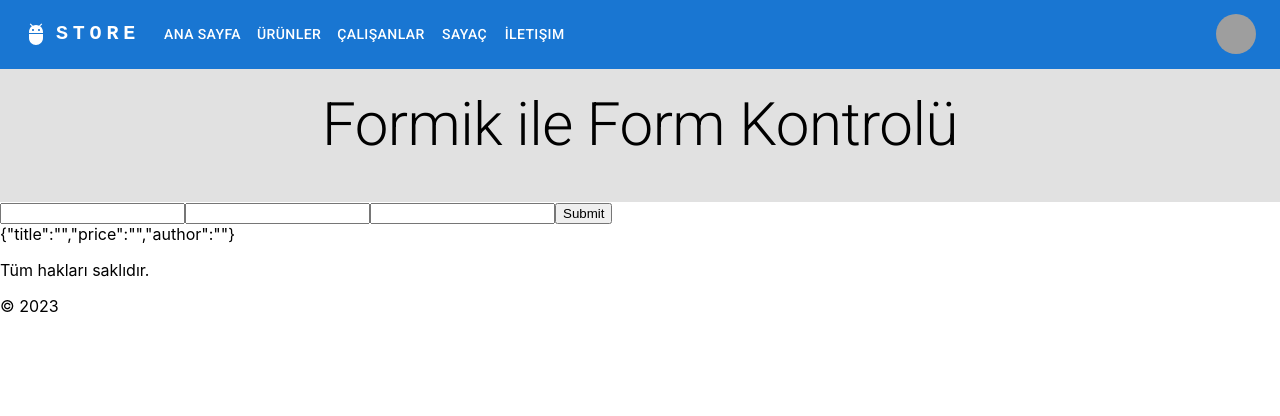
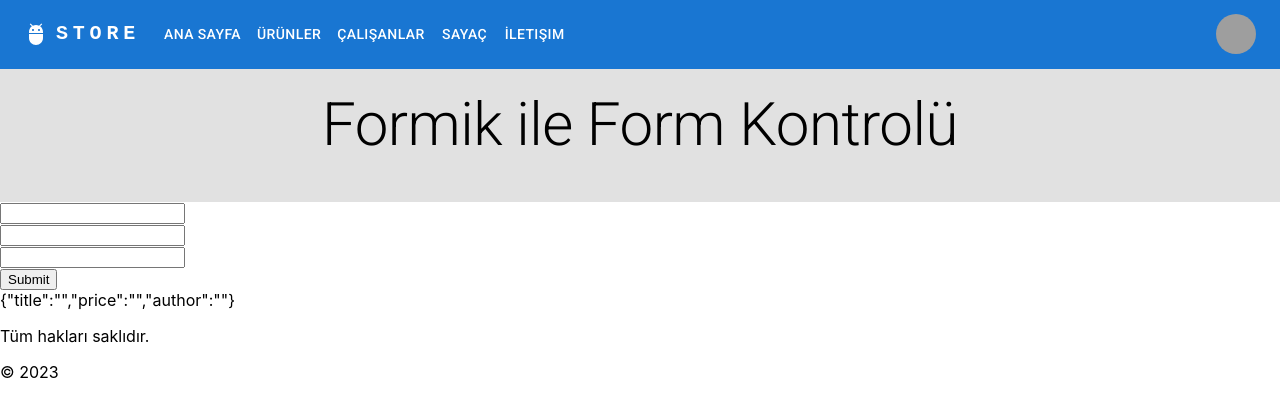
Before and after one commit to zcomert/BTK-AI-based-Web-Apps, a React (Create React App) app in the folder storeapp/frontend/: page /bookwithformik in a window 1280 px wide. Shown: the top 416 px of the page. Built offline with nearby package versions, Linux system fonts and the light colour scheme; grey boxes are pictures that could not be loaded.

Commit message:
Formik has been used.

```diff
--- a/storeapp/frontend/src/basic/BookValidation.js
+++ b/storeapp/frontend/src/basic/BookValidation.js
@@ -5,6 +5,7 @@ const BookValidationSchema = Yup.object().shape({
 
     price: Yup
         .number()
+        .typeError('Lütfen geçerli fiyat giriniz.')
         .positive('Sifirdan kucuk olamaz')
         .required('Fiyat bilgisi boş bırakılamaz')
         .min(10, 'Fiyatı 10 küçük olamaz.')
--- a/storeapp/frontend/src/basic/BookWithFormik.js
+++ b/storeapp/frontend/src/basic/BookWithFormik.js
@@ -1,6 +1,8 @@
 import React from 'react'
 import Header from '../components/header/Header'
 import { useFormik } from 'formik';
+import BookValidationSchema from './BookValidation'
+
 
 function BookWithFormik() {
 
@@ -13,28 +15,51 @@ function BookWithFormik() {
         onSubmit: (values) => {
             console.log(values)
             formik.resetForm();
-        }
+        },
+        validationSchema: BookValidationSchema
     });
 
     return (
         <>
             <Header data={{ title: "Formik ile Form Kontrolü" }} />
             <form onSubmit={formik.handleSubmit} >
+                <div>
                     <input
                         onChange={formik.handleChange}
+                        onBlur={formik.handleBlur}
                         name="title"
                         value={formik.values.title}
                     />
+                    {
+                        (formik.errors.title && formik.touched.title) &&
+                        <div>{formik.errors.title}</div>}
+                </div>
+
+                <div>
 
                     <input
                         onChange={formik.handleChange}
+                        onBlur={formik.handleBlur}
                         value={formik.values.price}
                         name="price" />
 
+                    {formik.errors.price && formik.touched.price
+                        ? <div>{formik.errors.price}</div>
+                        : null
+                    }
+                </div>
+
+                <div>
                     <input
                         onChange={formik.handleChange}
+                        onBlur={formik.handleBlur}
                         value={formik.values.author}
                         name="author" />
+
+                    {(formik.errors.author && formik.touched.author) &&
+                        <div>{formik.errors.author}</div>
+                    }
+                </div>
 
                 <input type="submit" />
             </form>
```
Lines whose indentation alone changed are shown as unchanged.
